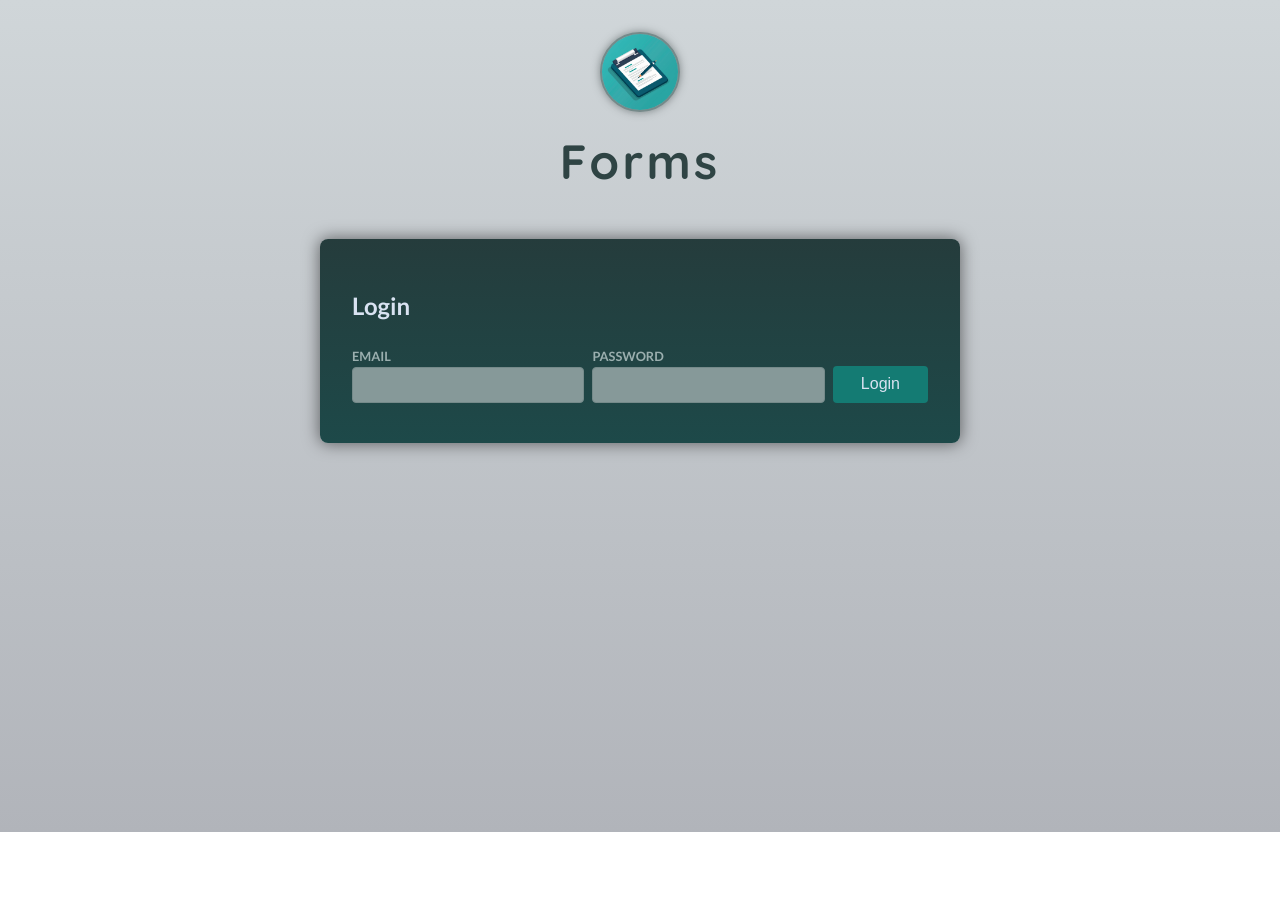
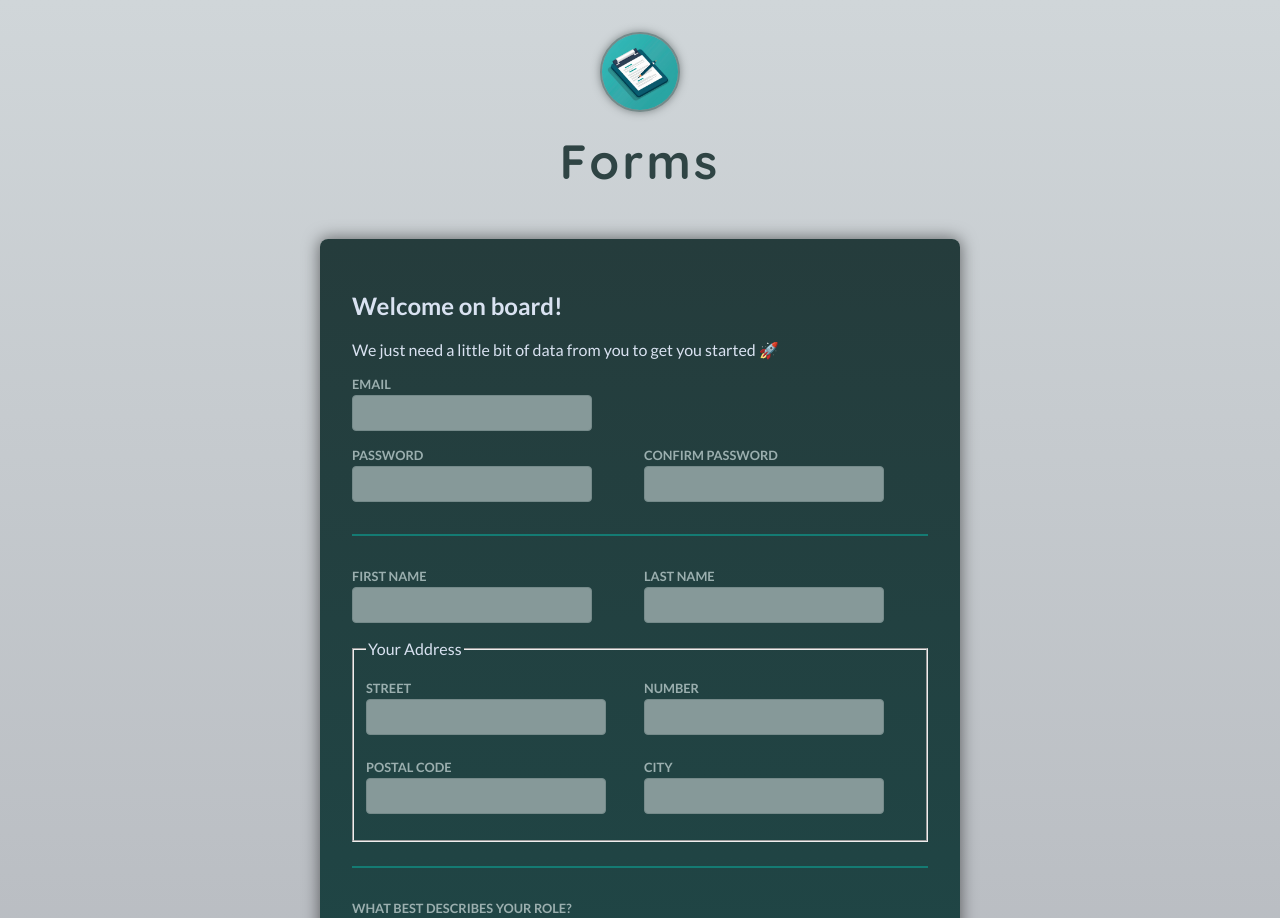
Before and after one commit to NLeeii/angular-learning, an Angular app in the folder 13-forms/: page / in a window 1280 px wide. Shown: the top 918 px of the page. Before the commit the page ends 832 px from the top, so only its background shows below. Built offline with nearby package versions, Linux system fonts and the light colour scheme.

Commit message:
註冊表單 - sign up
1. 取得表單輸入值
2. 清空表單
3. 註冊&連結複雜表單

```diff
--- a/13-forms/src/app/app.component.html
+++ b/13-forms/src/app/app.component.html
@@ -3,4 +3,4 @@
   <h1>Forms</h1>
 </header>
 
-<app-login />
+<app-signup />
--- a/13-forms/src/app/app.component.ts
+++ b/13-forms/src/app/app.component.ts
@@ -1,11 +1,12 @@
 import { Component } from '@angular/core';
 
 import { LoginComponent } from './auth/login/login.component';
+import { SignupComponent } from "./auth/signup/signup.component";
 
 @Component({
   selector: 'app-root',
   standalone: true,
   templateUrl: './app.component.html',
-  imports: [LoginComponent],
+  imports: [LoginComponent, SignupComponent],
 })
 export class AppComponent {}
--- a/13-forms/src/app/auth/signup/signup.component.html
+++ b/13-forms/src/app/auth/signup/signup.component.html
@@ -1,10 +1,10 @@
-<form>
+<form [formGroup]="form" (ngSubmit)="onSubmit()">
   <h2>Welcome on board!</h2>
   <p>We just need a little bit of data from you to get you started 🚀</p>
 
   <div class="control">
     <label for="email">Email</label>
-    <input id="email" type="email" name="email" />
+    <input id="email" type="email" name="email" formControlName="email"/>
   </div>
 
   <div class="control-row">
@@ -14,6 +14,7 @@
         id="password"
         type="password"
         name="password"
+        formControlName="password"
       />
     </div>
 
@@ -23,6 +24,7 @@
         id="confirm-password"
         type="password"
         name="confirm-password"
+        formControlName="confirmPassword"
       />
     </div>
   </div>
@@ -37,6 +39,7 @@
           type="text"
           id="first-name"
           name="first-name"
+          formControlName="firstName"
         />
       </div>
 
@@ -46,6 +49,7 @@
           type="text"
           id="last-name"
           name="last-name"
+          formControlName="lastName"
         />
       </div>
     </div>
@@ -56,24 +60,24 @@
       <div class="control-row">
         <div class="control">
           <label for="street">Street</label>
-          <input type="text" id="street" name="street" />
+          <input type="text" id="street" name="street" formControlName="street"/>
         </div>
 
         <div class="control">
           <label for="number">Number</label>
-          <input type="text" id="number" name="number" />
+          <input type="text" id="number" name="number" formControlName="number"/>
         </div>
       </div>
 
       <div class="control-row">
         <div class="control">
           <label for="postal-code">Postal Code</label>
-          <input type="text" id="postal-code" name="postal-code" />
+          <input type="text" id="postal-code" name="postal-code" formControlName="postalCode"/>
         </div>
 
         <div class="control">
           <label for="city">City</label>
-          <input type="text" id="city" name="city" />
+          <input type="text" id="city" name="city" formControlName="city"/>
         </div>
       </div>
     </fieldset>
@@ -84,7 +88,7 @@
   <div class="control-row">
     <div class="control">
       <label for="role">What best describes your role?</label>
-      <select id="role" name="role">
+      <select id="role" name="role" formControlName="role">
         <option value="student">Student</option>
         <option value="teacher">Teacher</option>
         <option value="employee">Employee</option>
@@ -134,6 +138,7 @@
           type="checkbox"
           id="terms-and-conditions"
           name="terms"
+          formControlName="agree"
         />
         I agree to the terms and conditions
       </label>
@@ -141,7 +146,7 @@
   </div>
 
   <p class="form-actions">
-    <button type="reset" class="button button-flat">Reset</button>
+    <button type="button" class="button button-flat" (click)="onClear()">Reset</button>
     <button type="submit" class="button">Sign up</button>
   </p>
 </form>
--- a/13-forms/src/app/auth/signup/signup.component.ts
+++ b/13-forms/src/app/auth/signup/signup.component.ts
@@ -1,9 +1,60 @@
 import { Component } from '@angular/core';
+import { FormControl, FormGroup, ReactiveFormsModule, Validators } from '@angular/forms';
 
 @Component({
   selector: 'app-signup',
   standalone: true,
+  imports: [ReactiveFormsModule],
   templateUrl: './signup.component.html',
   styleUrl: './signup.component.css',
 })
-export class SignupComponent {}
+export class SignupComponent {
+  form = new FormGroup({
+    email: new FormControl('', {
+      validators: [Validators.email, Validators.required]
+    }),
+    password: new FormControl('', {
+      validators: [Validators.required, Validators.minLength(6)]
+    }),
+    confirmPassword: new FormControl('', {
+      validators: [Validators.required, Validators.minLength(6)]
+    }),
+    firstName: new FormControl('', {
+      validators: [Validators.required]
+    }),
+    lastName: new FormControl('', {
+      validators: [Validators.required]
+    }),
+    street: new FormControl('', {
+      validators: [Validators.required]
+    }),
+    number: new FormControl('', {
+      validators: [Validators.required]
+    }),
+    postalCode: new FormControl('', {
+      validators: [Validators.required]
+    }),
+    city: new FormControl('', {
+      validators: [Validators.required]
+    }),
+    role: new FormControl<'student' | 'teacher' | 'employee' | 'founder' | 'other'>('student', {
+      validators: [Validators.required]
+    }),
+    agree: new FormControl(false, {
+      validators: [Validators.required]
+    })
+  });
+
+  onSubmit() {
+    const enteredEmail = this.form.controls.email.value
+    const enteredPassword = this.form.controls.password.value
+    console.log(enteredEmail, enteredPassword);
+    this.onClear();
+  }
+
+  onClear() {
+    this.form.reset();
+    console.log('clear');
+
+  }
+}
```
